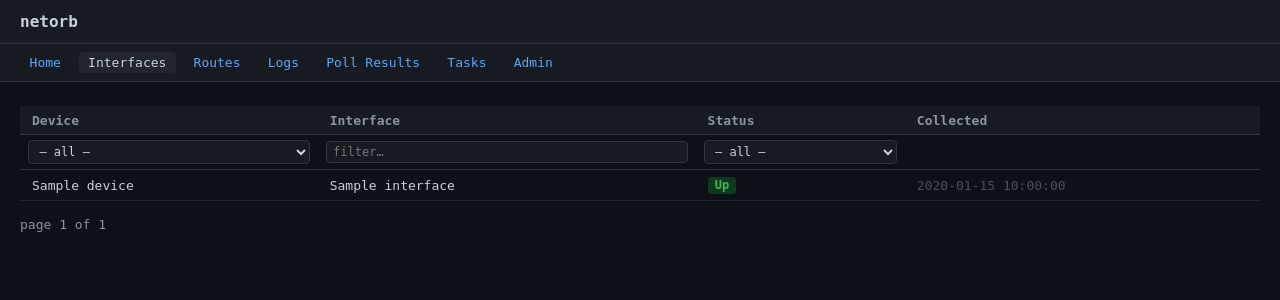
After one commit to mkurjanski/netorb, a Django app: page /interfaces/ in a window 1280 px wide. The commit adds this page. Shown: the top 300 px of the page. Run offline with Django 5.2, Linux system fonts and the light colour scheme; a user stored in the database is signed in; tables that the repository leaves empty hold one stand-in row (values such as "Sample post").

Commit message:
new views - checks

```diff
--- a/netorb/templates/netorb/base.html
+++ b/netorb/templates/netorb/base.html
@@ -38,6 +38,8 @@
 
 <nav>
   <a href="/" {% if request.resolver_match.url_name == 'home' %}class="active"{% endif %}>Home</a>
+  <a href="/interfaces/" {% if request.resolver_match.url_name == 'interfaces' %}class="active"{% endif %}>Interfaces</a>
+  <a href="/routes/" {% if request.resolver_match.url_name == 'routes' %}class="active"{% endif %}>Routes</a>
   <a href="/logs/" {% if request.resolver_match.url_name == 'log-page' %}class="active"{% endif %}>Logs</a>
   <a href="/poll-results/" {% if request.resolver_match.url_name == 'poll-results' %}class="active"{% endif %}>Poll Results</a>
   <a href="/tasks/" {% if request.resolver_match.url_name == 'tasks' %}class="active"{% endif %}>Tasks</a>
--- /dev/null
+++ b/netorb/templates/netorb/interfaces.html
@@ -0,0 +1,110 @@
+{% extends "netorb/base.html" %}
+
+{% block title %}Interfaces — netorb{% endblock %}
+
+{% block extra_styles %}
+table { width: 100%; border-collapse: collapse; }
+th {
+  text-align: left; padding: .4rem .75rem;
+  background: #161b22; color: #8b949e;
+  border-bottom: 1px solid #30363d; font-weight: 600;
+}
+td { padding: .4rem .75rem; border-bottom: 1px solid #21262d; }
+tr:hover td { background: #161b22; }
+
+th.filter-row { padding: .3rem .5rem; background: #0d1117; border-bottom: 1px solid #30363d; }
+th.filter-row input, th.filter-row select {
+  width: 100%; background: #161b22; color: #c9d1d9;
+  border: 1px solid #30363d; border-radius: 4px;
+  padding: .2rem .4rem; font-family: monospace; font-size: 12px;
+}
+th.filter-row input:focus, th.filter-row select:focus {
+  outline: none; border-color: #58a6ff;
+}
+
+.badge {
+  display: inline-block; padding: .1rem .45rem;
+  border-radius: 3px; font-size: .75rem; font-weight: 600;
+}
+.badge-up      { background: #0d3a1e; color: #3fb950; }
+.badge-down    { background: #2d1a1a; color: #f85149; }
+.badge-unknown { background: #21262d; color: #8b949e; }
+
+.pagination { display: flex; gap: .5rem; align-items: center; padding: 1rem 0; color: #8b949e; }
+.pagination a { color: #58a6ff; text-decoration: none; }
+.empty { color: #484f58; }
+{% endblock %}
+
+{% block content %}
+<main>
+  {% if interfaces or f_device or f_name or f_status %}
+  <form method="get" id="filter-form">
+    <table>
+      <thead>
+        <tr>
+          <th>Device</th>
+          <th>Interface</th>
+          <th>Status</th>
+          <th>Collected</th>
+        </tr>
+        <tr>
+          <th class="filter-row">
+            <select name="device" onchange="this.form.submit()">
+              <option value="">— all —</option>
+              {% for d in devices %}
+                <option value="{{ d }}" {% if f_device == d %}selected{% endif %}>{{ d }}</option>
+              {% endfor %}
+            </select>
+          </th>
+          <th class="filter-row">
+            <input type="text" name="name" value="{{ f_name }}" placeholder="filter…">
+          </th>
+          <th class="filter-row">
+            <select name="status" onchange="this.form.submit()">
+              <option value="">— all —</option>
+              {% for value, label in status_choices %}
+                <option value="{{ value }}" {% if f_status == value %}selected{% endif %}>{{ label }}</option>
+              {% endfor %}
+            </select>
+          </th>
+          <th class="filter-row"></th>
+        </tr>
+      </thead>
+      <tbody>
+        {% for iface in interfaces %}
+        <tr>
+          <td>{{ iface.device.hostname }}</td>
+          <td>{{ iface.name }}</td>
+          <td><span class="badge badge-{{ iface.oper_status }}">{{ iface.get_oper_status_display }}</span></td>
+          <td style="color:#484f58">{{ iface.collected_at|date:"Y-m-d H:i:s" }}</td>
+        </tr>
+        {% empty %}
+        <tr><td colspan="4" class="empty" style="padding:.75rem">No interfaces match the current filters.</td></tr>
+        {% endfor %}
+      </tbody>
+    </table>
+  </form>
+
+  <div class="pagination">
+    {% if page_obj.has_previous %}
+      <a href="?device={{ f_device }}&name={{ f_name }}&status={{ f_status }}&page={{ page_obj.previous_page_number }}">← prev</a>
+    {% endif %}
+    <span>page {{ page_obj.number }} of {{ page_obj.paginator.num_pages }}</span>
+    {% if page_obj.has_next %}
+      <a href="?device={{ f_device }}&name={{ f_name }}&status={{ f_status }}&page={{ page_obj.next_page_number }}">next →</a>
+    {% endif %}
+  </div>
+  {% else %}
+  <p class="empty">No interfaces collected yet.</p>
+  {% endif %}
+</main>
+{% endblock %}
+
+{% block extra_scripts %}
+<script>
+  // Submit text filter on Enter
+  document.querySelector('input[name="name"]').addEventListener('keydown', e => {
+    if (e.key === 'Enter') e.target.form.submit();
+  });
+</script>
+{% endblock %}
--- a/netorb/urls.py
+++ b/netorb/urls.py
@@ -9,6 +9,8 @@ router.register("routes", views.IPv4RouteViewSet, basename="route")
 
 urlpatterns = [
     path("", views.home, name="home"),
+    path("interfaces/", views.InterfaceListView.as_view(), name="interfaces"),
+    path("routes/", views.RouteListView.as_view(), name="routes"),
     path("logs/", views.log_page, name="log-page"),
     path("tasks/", views.tasks, name="tasks"),
     path("poll-results/", views.poll_results, name="poll-results"),
--- a/netorb/views.py
+++ b/netorb/views.py
@@ -3,9 +3,11 @@ import pathlib
 import time
 
 from django.contrib.auth.decorators import login_required
+from django.contrib.auth.mixins import LoginRequiredMixin
 from django.http import StreamingHttpResponse
 from django.shortcuts import render
 from django.views.decorators.http import require_GET
+from django.views.generic import ListView
 from rest_framework import filters
 from rest_framework.viewsets import ReadOnlyModelViewSet
 
@@ -62,6 +64,67 @@ class IPv4RouteViewSet(ReadOnlyModelViewSet):
         if device:
             qs = qs.filter(device__hostname=device)
         return qs
+
+
+class InterfaceListView(LoginRequiredMixin, ListView):
+    model = Interface
+    template_name = "netorb/interfaces.html"
+    context_object_name = "interfaces"
+    paginate_by = 100
+
+    def get_queryset(self):
+        qs = Interface.objects.select_related("device").order_by("device__hostname", "name")
+        self.f_device = self.request.GET.get("device", "")
+        self.f_name = self.request.GET.get("name", "")
+        self.f_status = self.request.GET.get("status", "")
+        if self.f_device:
+            qs = qs.filter(device__hostname=self.f_device)
+        if self.f_name:
+            qs = qs.filter(name__icontains=self.f_name)
+        if self.f_status:
+            qs = qs.filter(oper_status=self.f_status)
+        return qs
+
+    def get_context_data(self, **kwargs):
+        ctx = super().get_context_data(**kwargs)
+        ctx["devices"] = Device.objects.values_list("hostname", flat=True).order_by("hostname")
+        ctx["f_device"] = self.f_device
+        ctx["f_name"] = self.f_name
+        ctx["f_status"] = self.f_status
+        ctx["status_choices"] = Interface.OperStatus.choices
+        return ctx
+
+
+class RouteListView(LoginRequiredMixin, ListView):
+    model = IPv4Route
+    template_name = "netorb/routes.html"
+    context_object_name = "routes"
+    paginate_by = 100
+
+    def get_queryset(self):
+        qs = (
+            IPv4Route.objects.select_related("device")
+            .prefetch_related("next_hops")
+            .order_by("device__hostname", "prefix")
+        )
+        self.f_device = self.request.GET.get("device", "")
+        self.f_prefix = self.request.GET.get("prefix", "")
+        self.f_nexthop = self.request.GET.get("nexthop", "")
+        if self.f_device:
+            qs = qs.filter(device__hostname=self.f_device)
+        if self.f_prefix:
+            qs = qs.filter(prefix__startswith=self.f_prefix)
+        if self.f_nexthop:
+            qs = qs.filter(next_hops__ip_address__startswith=self.f_nexthop).distinct()
+        return qs
+
+    def get_context_data(self, **kwargs):
+        ctx = super().get_context_data(**kwargs)
+        ctx["devices"] = Device.objects.values_list("hostname", flat=True).order_by("hostname")
+        ctx["f_device"] = self.f_device
+        ctx["f_prefix"] = self.f_prefix
+        ctx["f_nexthop"] = self.f_nexthop
+        return ctx
 
 
 _SSE_TIMEOUT_SECONDS = 120
```
Also changed, not shown: netorb/templates/netorb/routes.html (added, +106 -0 lines).
